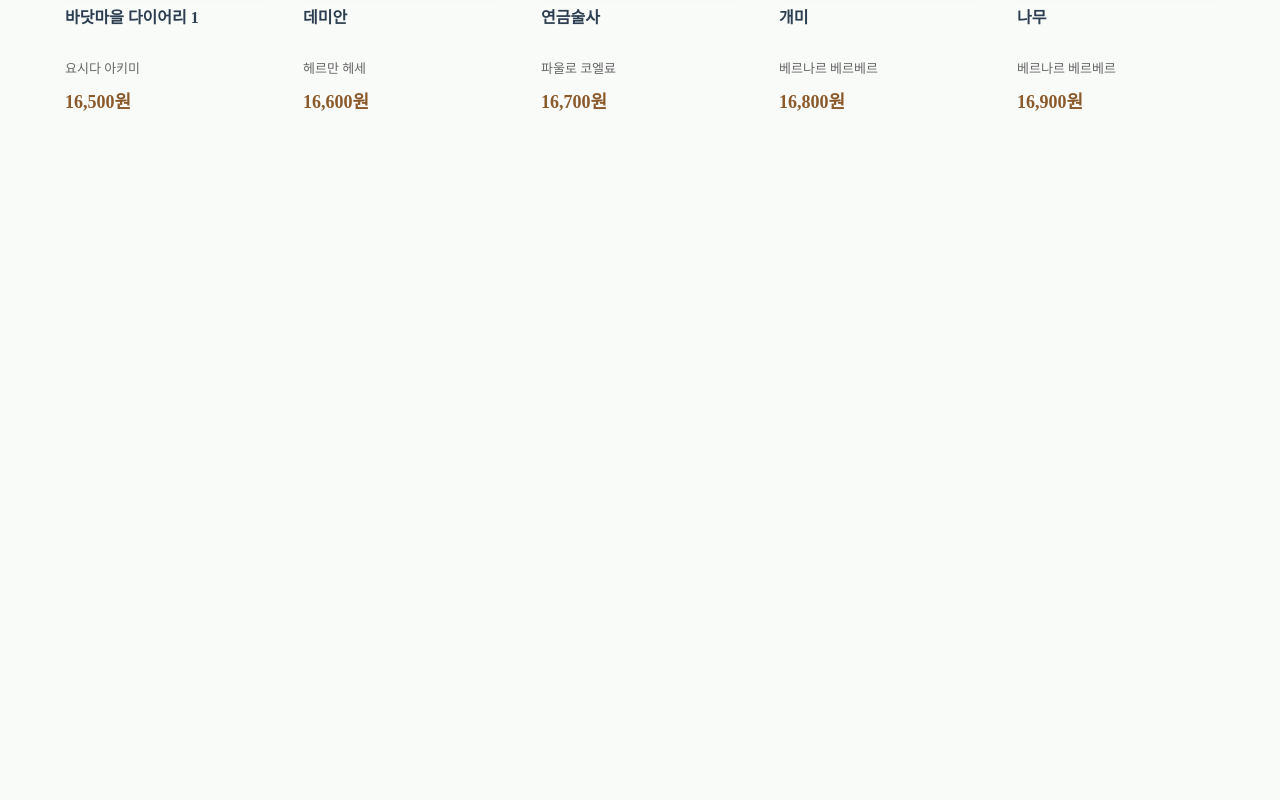
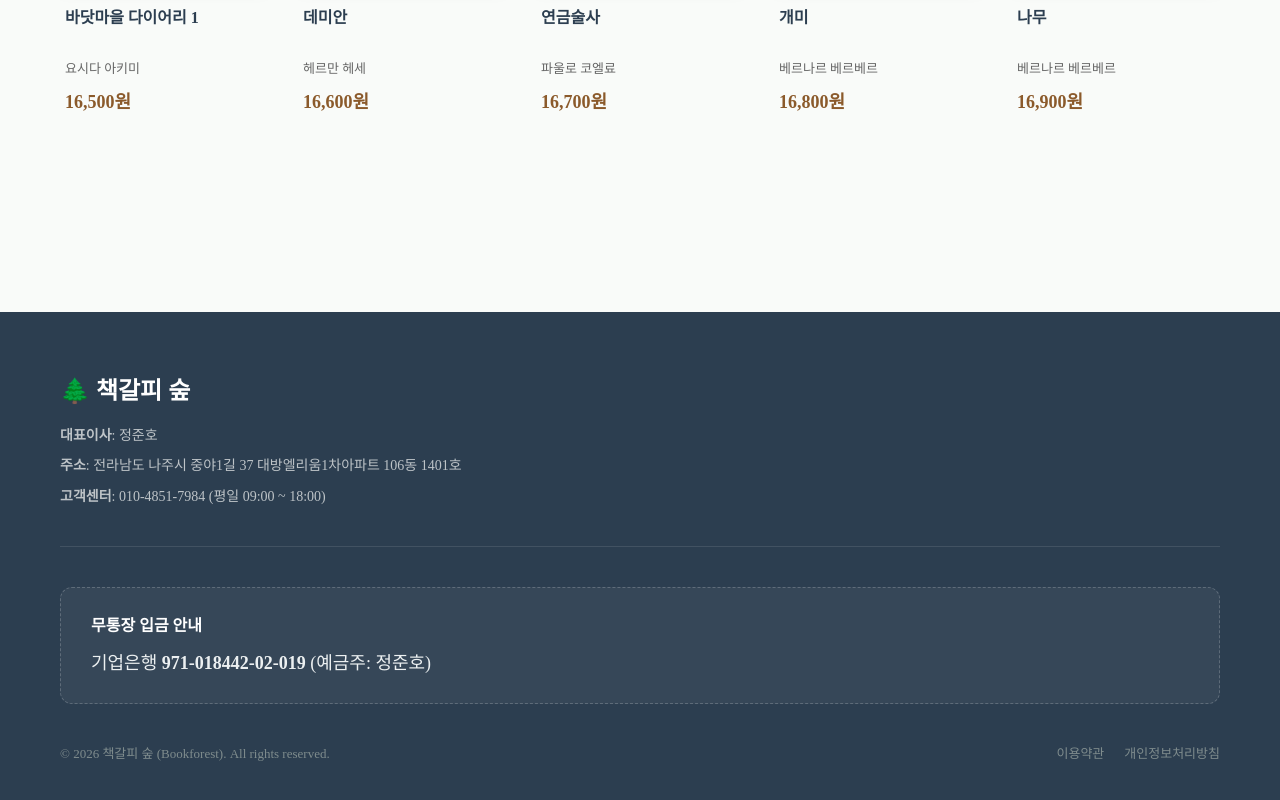
Before and after one commit to jeongjunho98/bookforest, a Next.js app: page / in a window 1280 px wide. Shown: the part 2887-3687 px from the top of the page. Before the commit the page ends 3099 px from the top, so only its background shows below. Built offline with nearby package versions, Linux system fonts and the light colour scheme.

Commit message:
feat: add footer with product information and bank account details

```diff
--- a/src/app/layout.tsx
+++ b/src/app/layout.tsx
@@ -1,6 +1,7 @@
 import type { Metadata } from "next";
 import "./globals.css";
 import Header from "@/components/Header/Header";
+import Footer from "@/components/Footer/Footer";
 import { CartProvider } from "@/context/CartContext";
 
 export const metadata: Metadata = {
@@ -18,7 +19,10 @@ export default function RootLayout({
       <body>
         <CartProvider>
           <Header />
-          {children}
+          <main style={{ minHeight: 'calc(100vh - 80px)' }}>
+            {children}
+          </main>
+          <Footer />
         </CartProvider>
       </body>
     </html>
--- /dev/null
+++ b/src/components/Footer/Footer.module.css
@@ -0,0 +1,71 @@
+.footer {
+  background-color: #2c3e50; /* 차분한 다크 네이비/그레이 */
+  color: #ecf0f1;
+  padding: 60px 0 40px;
+  margin-top: 100px;
+}
+
+.footerInner {
+  display: flex;
+  flex-direction: column;
+  gap: 40px;
+}
+
+.infoSection {
+  border-bottom: 1px solid rgba(255, 255, 255, 0.1);
+  padding-bottom: 30px;
+}
+
+.logo {
+  font-size: 24px;
+  font-weight: 800;
+  color: #fff;
+  margin-bottom: 15px;
+}
+
+.businessInfo p {
+  font-size: 14px;
+  color: #bdc3c7;
+  margin-bottom: 8px;
+  line-height: 1.6;
+}
+
+.paymentSection {
+  background-color: rgba(255, 255, 255, 0.05);
+  padding: 25px 30px;
+  border-radius: 12px;
+  border: 1px dashed rgba(255, 255, 255, 0.2);
+}
+
+.paymentSection h3 {
+  font-size: 16px;
+  margin-bottom: 10px;
+  color: #fff;
+}
+
+.bankInfo {
+  font-size: 18px;
+  color: #ecf0f1;
+}
+
+.bottomBar {
+  display: flex;
+  justify-content: space-between;
+  align-items: center;
+  font-size: 13px;
+  color: #7f8c8d;
+}
+
+.links {
+  display: flex;
+  gap: 20px;
+}
+
+.links span {
+  cursor: pointer;
+  transition: color 0.3s;
+}
+
+.links span:hover {
+  color: #fff;
+}
--- /dev/null
+++ b/src/components/Footer/Footer.tsx
@@ -0,0 +1,33 @@
+import styles from './Footer.module.css';
+
+export default function Footer() {
+  return (
+    <footer className={styles.footer}>
+      <div className={`container ${styles.footerInner}`}>
+        <div className={styles.infoSection}>
+          <h2 className={styles.logo}>🌲 책갈피 숲</h2>
+          <div className={styles.businessInfo}>
+            <p><strong>대표이사</strong>: 정준호</p>
+            <p><strong>주소</strong>: 전라남도 나주시 중야1길 37 대방엘리움1차아파트 106동 1401호</p>
+            <p><strong>고객센터</strong>: 010-4851-7984 (평일 09:00 ~ 18:00)</p>
+          </div>
+        </div>
+
+        <div className={styles.paymentSection}>
+          <h3>무통장 입금 안내</h3>
+          <p className={styles.bankInfo}>
+            기업은행 <strong>971-018442-02-019</strong> (예금주: 정준호)
+          </p>
+        </div>
+
+        <div className={styles.bottomBar}>
+          <p>© 2026 책갈피 숲 (Bookforest). All rights reserved.</p>
+          <div className={styles.links}>
+            <span>이용약관</span>
+            <span>개인정보처리방침</span>
+          </div>
+        </div>
+      </div>
+    </footer>
+  );
+}
```
